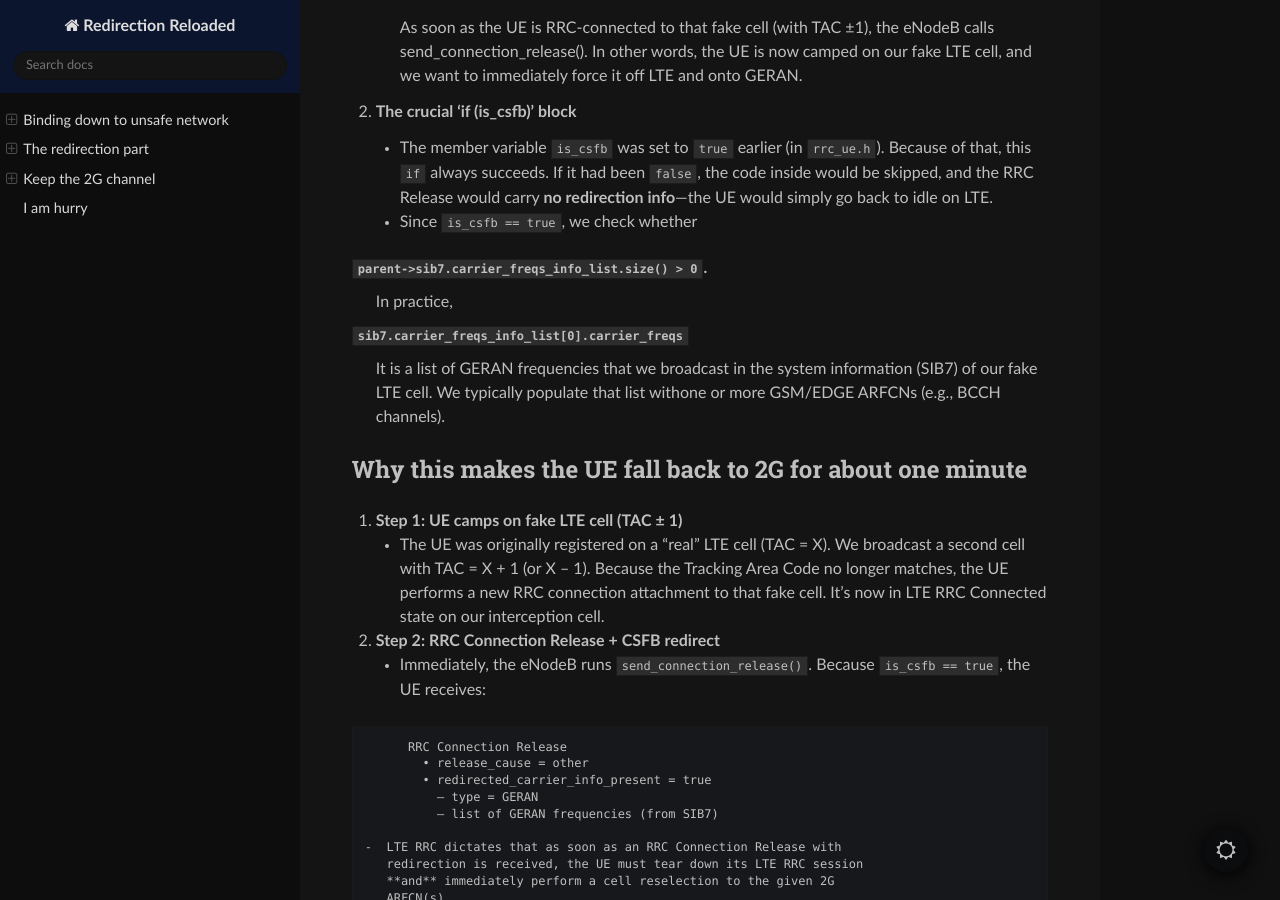
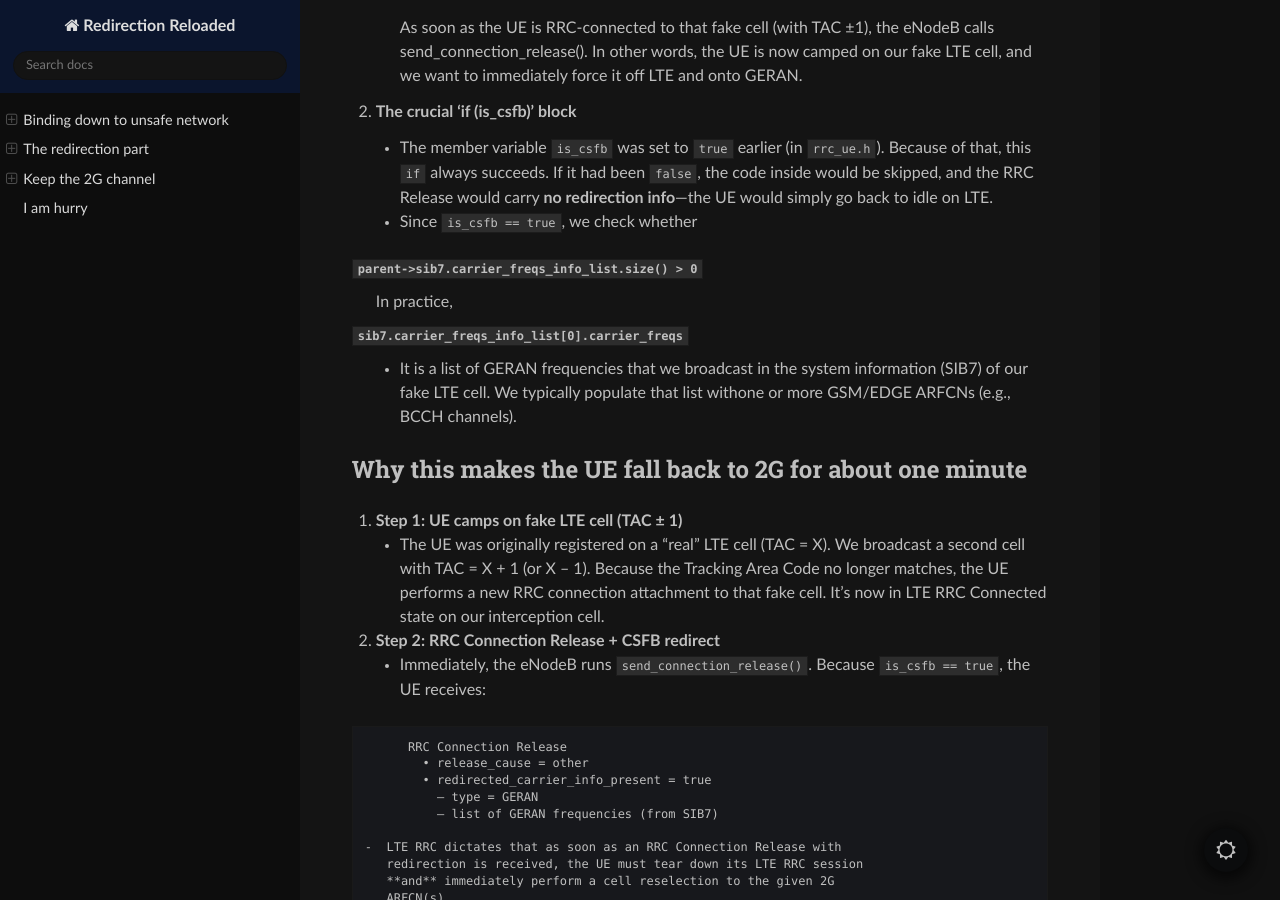
Before and after one commit to bbaranoff/binding-down-to-gsm, a Sphinx documentation site: the page built from docs/index.rst, in a window 1280 px wide and 900 px high, scrolled down 1974 px. Built offline with Sphinx 7.4.7 and the Read the Docs theme 3.1.0, drawn with Linux system fonts in a browser that asks for light colours.

Commit message:
Update index.rst

```diff
--- a/docs/index.rst
+++ b/docs/index.rst
@@ -99,10 +99,10 @@ Context: why ``send_connection_release()`` is called
       back to idle on LTE.
 
    -  Since ``is_csfb == true``, we check whether
-``parent->sib7.carrier_freqs_info_list.size() > 0``.
+``parent->sib7.carrier_freqs_info_list.size() > 0``
       In practice,
 ``sib7.carrier_freqs_info_list[0].carrier_freqs``
-      It is a list of GERAN frequencies that we broadcast
+  -   It is a list of GERAN frequencies that we broadcast
       in the system information (SIB7) of our fake LTE cell. We typically
       populate that list withone or more GSM/EDGE
       ARFCNs (e.g., BCCH channels).
```
